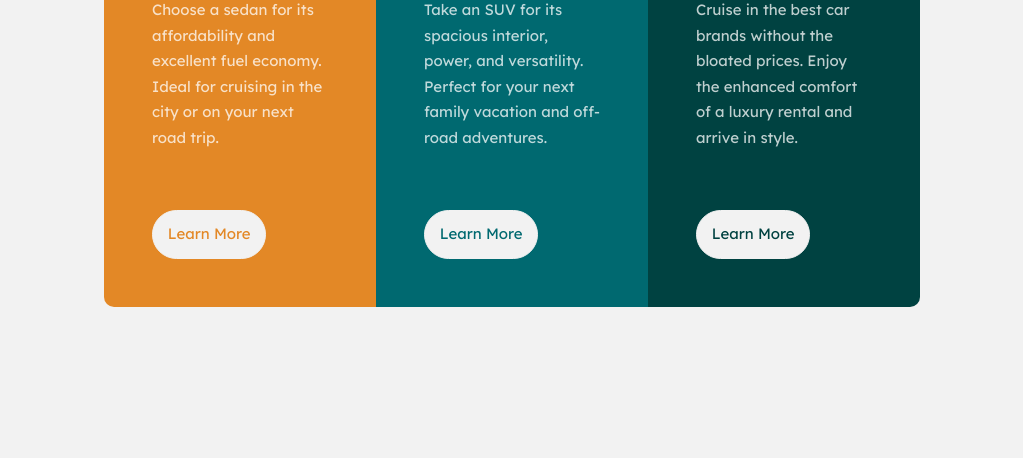
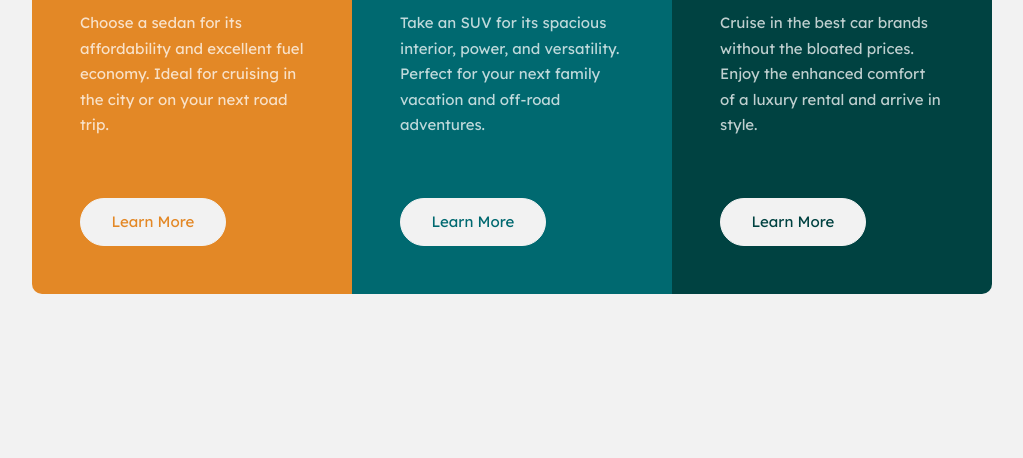
Before and after one commit to johnnysedh3lllo/3-column-preview-card-component-fronend-mentor, a plain HTML site: page index.html in a window 1280 px wide. Shown: the part 342-800 px from the top of the page, without its empty margins (128-1151 px from the left). Drawn offline with Linux system fonts and the light colour scheme.

Commit message:
Update styles.css

```diff
--- a/styles.css
+++ b/styles.css
@@ -184,7 +184,7 @@ button:hover {
   .preview-card-main {
     max-width: 100%;
     display: grid;
-    grid-template-columns: repeat(3, 17rem);
+    grid-template-columns: repeat(3, 20rem);
   }
 
   p {
```
